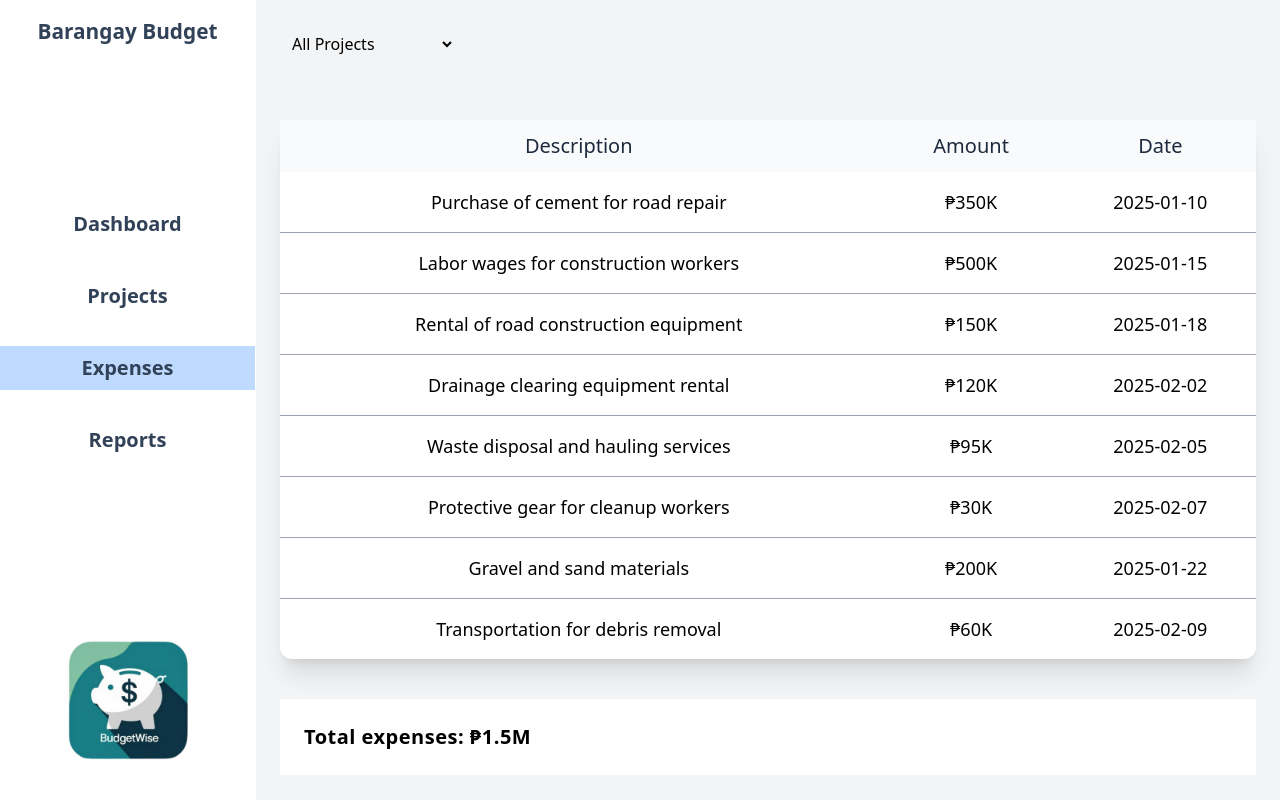
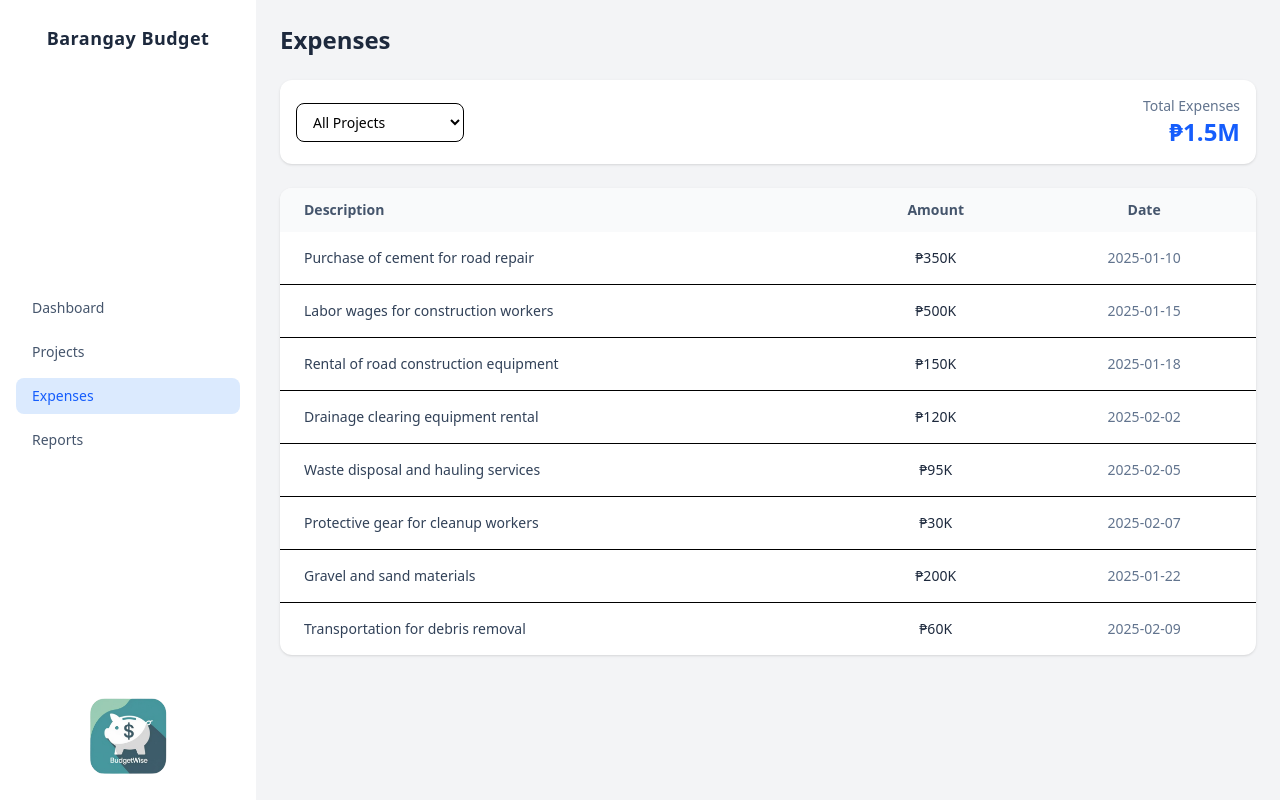
Before and after one commit to akiii22/barangay_budget, a React (Vite) app: page /expenses in a window 1280 px wide. Built offline with nearby package versions, Linux system fonts and the light colour scheme.

Commit message:
Improve UI layout, tables, and overall design consistency

```diff
--- a/src/components/ExpensesTotal.tsx
+++ b/src/components/ExpensesTotal.tsx
@@ -7,9 +7,10 @@ type Props = {
 const ExpensesTotal = ({ expenses }: Props) => {
   const total = expenses.reduce((curr, exp) => curr + exp.amount, 0);
   return (
-    <div className="px-4 py-6 bg-white">
-      <h1 className="text-xl px-2 tracking-wide font-bold">
-        Total expenses: {formatCurrency(total)}{" "}
+    <div className="text-right">
+      <p className="text-sm text-slate-500">Total Expenses</p>
+      <h1 className="text-2xl font-bold text-blue-600">
+        {formatCurrency(total)}
       </h1>
     </div>
   );
--- a/src/components/layout/Layout.tsx
+++ b/src/components/layout/Layout.tsx
@@ -5,7 +5,9 @@ const Layout = () => {
     <div className="flex h-screen">
       <Sidebar />
       <main className="flex-1 p-6 bg-gray-100">
-        <Outlet />
+        <div className="max-w-6xl mx-auto">
+          <Outlet />
+        </div>
       </main>
     </div>
   );
--- a/src/components/layout/Sidebar.tsx
+++ b/src/components/layout/Sidebar.tsx
@@ -21,19 +21,21 @@ const links = [
 
 const Sidebar = () => {
   return (
-    <aside className="w-64 border-white/50 border-r shadow-2xl flex-col justify-between flex">
-      <h1 className="font-bold text-[1.3rem] p-4 text-center text-slate-700">
+    <aside className="w-64 bg-white shadow-sm flex-col justify-between flex">
+      <h1 className="font-bold text-lg p-6 text-center text-slate-800 tracking-wide">
         Barangay Budget
       </h1>
-      <nav className="space-y-1 flex flex-col items-center justify-center gap-6 my-8 text-xl text-slate-700 font-bold">
+      <nav className="flex flex-col gap-2 px-4">
         {links.map((link) => (
           <NavLink
             key={link.name}
             to={link.path}
             end
             className={({ isActive }) =>
-              `block px-4 py-2 w-full text-center ${
-                isActive ? "bg-blue-200" : "hover:bg-gray-300"
+              `px-4 py-2 rounded-lg text-sm font-medium transition ${
+                isActive
+                  ? "bg-blue-100 text-blue-600"
+                  : "text-slate-600 hover:bg-gray-100"
               }`
             }
           >
@@ -41,7 +43,11 @@ const Sidebar = () => {
           </NavLink>
         ))}
       </nav>
-      <img src="/logo.png" alt="logo budget" className="w-50 my-0 mx-auto" />
+      <img
+        src="/logo.png"
+        alt="logo budget"
+        className="w-32 mx-auto opacity-80"
+      />
     </aside>
   );
 };
--- a/src/components/table/ExpensesTable.tsx
+++ b/src/components/table/ExpensesTable.tsx
@@ -6,29 +6,33 @@ type Props = {
 const ExpensesTable = ({ expenses }: Props) => {
   return (
     <>
-      <table className="w-full bg-white rounded-xl shadow-xl my-10 py-5">
+      <table className="w-full bg-white rounded-xl shadow-sm overflow-hidden">
         <thead className="bg-gray-50">
           <tr>
-            <th className="px-4 py-3 text-xl font-medium capitalize text-slate-800">
+            <th className="px-6 py-3 text-sm font-semibold text-slate-600 text-left">
               Description
             </th>
-            <th className="px-4 py-3 text-xl font-medium capitalize text-slate-800">
+            <th className="px-6 py-3 text-sm font-semibold text-slate-600 text-center">
               Amount
             </th>
-            <th className="px-4 py-3 text-xl font-medium capitalize text-slate-800">
+            <th className="px-6 py-3 text-sm font-semibold text-slate-600 text-center">
               Date
             </th>
           </tr>
         </thead>
-        <tbody className="divide-y divide-gray-400">
+
+        <tbody className="divide-y">
           {expenses.map((expense) => (
-            <tr
-              key={expense.id}
-              className="text-center transition hover:bg-gray-50 text-lg font-medium  "
-            >
-              <td className="py-4 px-2">{expense.description}</td>
-              <td className="py-4 px-2">{formatCurrency(expense.amount)}</td>
-              <td className="py-4 px-2">{expense.date}</td>
+            <tr key={expense.id} className="hover:bg-gray-50 transition">
+              <td className="px-6 py-4 text-sm text-slate-700">
+                {expense.description}
+              </td>
+              <td className="px-6 py-4 text-sm text-center font-medium text-slate-800">
+                {formatCurrency(expense.amount)}
+              </td>
+              <td className="px-6 py-4 text-sm text-center text-slate-500">
+                {expense.date}
+              </td>
             </tr>
           ))}
         </tbody>
--- a/src/components/table/Statusbadge.tsx
+++ b/src/components/table/Statusbadge.tsx
@@ -1,11 +1,17 @@
-import type { ProjectStatus } from "../../types/Projects";
+type Props = {
+  status: "planned" | "ongoing" | "completed";
+};
 
-const styles = {
-  planned: "text-yellow-500",
-  ongoing: " text-green-800",
-  completed: "text-red-800",
+const StatusBadge = ({ status }: Props) => {
+  const base = "px-2 py-1 rounded-full text-xs font-medium";
+
+  const styles =
+    status === "completed"
+      ? "bg-green-100 text-green-600"
+      : status === "ongoing"
+        ? "bg-yellow-100 text-yellow-600"
+        : "bg-gray-200 text-gray-600";
+
+  return <span className={`${base} ${styles}`}>{status}</span>;
 };
-const Statusbadge = ({ status }: { status: ProjectStatus }) => {
-  return <span className={`px-5 py-3 mx-4 ${styles[status]}`}>{status}</span>;
-};
-export default Statusbadge;
+export default StatusBadge;
--- a/src/pages/Expenses.tsx
+++ b/src/pages/Expenses.tsx
@@ -7,8 +7,11 @@ const Expenses = () => {
   const [selectedProject, setSelectedProject] = useState<number | null>(null);
   return (
     <div>
+      <h1 className="text-2xl font-bold text-slate-800 mb-6">Expenses</h1>
+
+      <div className="bg-white rounded-xl shadow-sm p-4 mb-6 flex justify-between items-center">
         <select
-        className="mb-4 p-2 rounded-lg cursor-pointer"
+          className="border px-3 py-2 rounded-lg text-sm focus:outline-none focus:ring-2 focus:ring-blue-400 cursor-pointer"
           onChange={(e) => {
             const value = e.target.value;
             setSelectedProject(value === "all" ? null : Number(value));
@@ -21,14 +24,17 @@ const Expenses = () => {
             </option>
           ))}
         </select>
-      <ExpensesTable
+
+        <ExpensesTotal
           expenses={
             selectedProject
               ? expenses.filter((exp) => exp.projectId === selectedProject)
               : expenses
           }
         />
-      <ExpensesTotal
+      </div>
+
+      <ExpensesTable
         expenses={
           selectedProject
             ? expenses.filter((exp) => exp.projectId === selectedProject)
--- a/src/pages/Projects.tsx
+++ b/src/pages/Projects.tsx
@@ -3,6 +3,8 @@ import { projects } from "../data/projects";
 const Projects = () => {
   return (
     <div>
+      <h1 className="text-2xl font-bold text-slate-800 mb-6">Projects</h1>
+
       <ProjectTable projects={projects} />
     </div>
   );
```
Also changed, not shown: src/components/table/ProjectTable.tsx (+47 -39 lines). Lines whose indentation alone changed are shown as unchanged.
